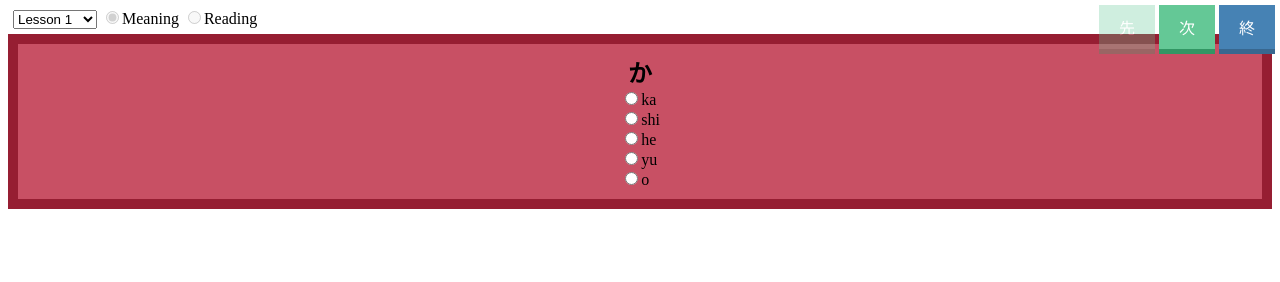
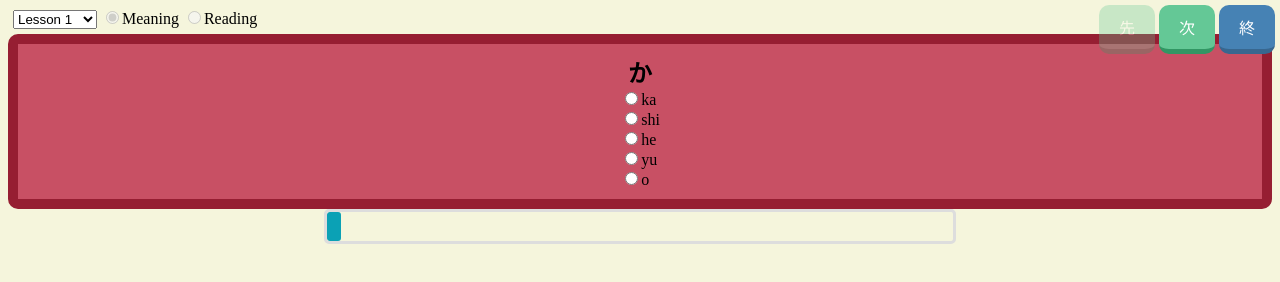
Before and after one commit to nhenninger/BrowserAddons, a browser extension: page GenkiShiken/Firefox/data/genkishiken.html in a window 1280 px wide. Drawn offline with Linux system fonts and the light colour scheme; files whose address does not match are found by name.

Commit message:
Progress bar added.  Minor CSS tweaks.

```diff
--- a/GenkiShiken/Firefox/data/genkishiken.css
+++ b/GenkiShiken/Firefox/data/genkishiken.css
@@ -1,9 +1,8 @@
+body {
+  background-color: #F5F5DC;
+}
 #lesson_container {
   margin: 5px;
-}
-#slides h1 {
-  margin-bottom:10px;
-  font-weight: 700;
 }
 #exam_container {
   overflow: hidden;
@@ -26,6 +25,7 @@
   color:#fff;
   padding:10px 20px;
   border-bottom:solid 5px rgb(50,150,100);
+  border-radius: 10px;
   cursor: pointer;
 }
 #finish_button {
@@ -54,6 +54,7 @@
 .slides_div {
   visibility: hidden;
   position: relative;
+  margin: 10px;
 }
 .slide {
   float:left;
@@ -62,6 +63,7 @@
   flex-direction: column;
   align-items: baseline;
   border:solid 10px rgb(150,30,50);
+  border-radius: 10px;
   background-color:rgb(200,80,100);
 }
 .slide h1 {
@@ -76,3 +78,19 @@
 *, *::before, *::after {
 	box-sizing: border-box;
 }
+#progressBar_container{
+  width: 50%;
+  height: 35px;
+  border: 3px solid #ddd;
+  border-radius: 5px;
+  overflow: hidden;
+  margin: auto;
+}
+.progressBar {
+  color: #fff;
+  text-align: right;
+  height: 100%;
+  width: 0;
+  background-color: #0ba1b5;
+  border-radius: 3px;
+}
--- a/GenkiShiken/Firefox/data/genkishiken.html
+++ b/GenkiShiken/Firefox/data/genkishiken.html
@@ -22,6 +22,9 @@
       <div id="slides_container">
         <p>Loading...</p>
       </div>
+      <div id="progressBar_container">
+        <div class="progressBar"></div>
+      </div>
     </section>
   </body>
 </html>
--- a/GenkiShiken/Firefox/data/genkishiken.js
+++ b/GenkiShiken/Firefox/data/genkishiken.js
@@ -11,6 +11,11 @@ function QuestionException(message) {
 function LessonException(message) {
    this.message = message;
    this.name = "LessonException";
+}
+
+function setProgress(progress) {
+    //var progressBarWidth = progress * $("#progressBar_container").width() / 100;
+    $(".progressBar").animate({width: progress + "%" },300);
 }
 
 function finalScore() {
@@ -32,6 +37,7 @@ function finalScore() {
   $("#slides_container").animate({
       marginLeft : slideLeft
   },250);
+  setProgress(100);
 }
 
 // https://stackoverflow.com/questions/2450954/how-to-randomize-shuffle-a-javascript-array
@@ -81,11 +87,19 @@ function createQuestionText(index) {
   var rand;
   var choiceIndices = [];
   choiceIndices[0] = index;
-  for (var j = 1; j < NUM_OF_MULTI_CHOICE; j++) {
-    do {
+  while (choiceIndices.length < NUM_OF_MULTI_CHOICE) {
+    //https://stackoverflow.com/questions/2380019/generate-unique-random-numbers-between-1-and-100
     rand = Math.floor(Math.random() * characterArray.length);
-    } while (rand == index);
-    choiceIndices[j] = rand;
+    var found = false;
+    for (var i = 0; i <= choiceIndices.length; i++) {
+      if (choiceIndices[i] == rand) {
+        found = true;
+        break;
+      }
+    }
+    if (!found) {
+      choiceIndices[choiceIndices.length] = rand;
+    }
   }
   shuffle(choiceIndices);
   if (characterArray[0].kana) { // Syllabary
@@ -125,6 +139,7 @@ function advanceQuestion(){
     if ($("div.slide.active").hasClass("last_question")) {
         $("#next_button").addClass("disabled");
     }
+    setProgress((n + 1) / characterArray.length * 100);
   }
   if ((!$("div.slide.active").hasClass("first_question")) && $("#prev_button").hasClass("disabled")) {
       $("#prev_button").removeClass("disabled");
@@ -143,6 +158,7 @@ function recedeQuestion(){
     if ($("div.slide.active").hasClass("first_question")) {
         $("#prev_button").addClass("disabled");
     }
+    setProgress((n + 1) / characterArray.length * 100);
   }
   if ((!$("div.slide.active").hasClass("last_question")) && $("#next_button").hasClass("disabled")) {
       $("#next_button").removeClass("disabled");
@@ -178,10 +194,11 @@ function contentSlide() {
   $("div.slide").first().addClass("first_question active");
   $("div.slide").last().prev().addClass("last_question");
 
-  // Initialize navigation buttons
+  // Initialize navigation
   $("#prev_button").addClass("disabled").off().on("click", recedeQuestion);
   $("#next_button").removeClass("disabled").off().on("click", advanceQuestion);
   $("#finish_button").removeClass("disabled").off().on("click", finalScore);
+  setProgress(1 / characterArray.length * 100);
 }
 
 /**
@@ -236,7 +253,6 @@ function loadJSON() {
       } else {
         characterArray = response.syllabary;
       }
-      // console.log(JSON.stringify(characterArray));
       createSlides();
     }
   });
```
Lines whose indentation alone changed are shown as unchanged.
